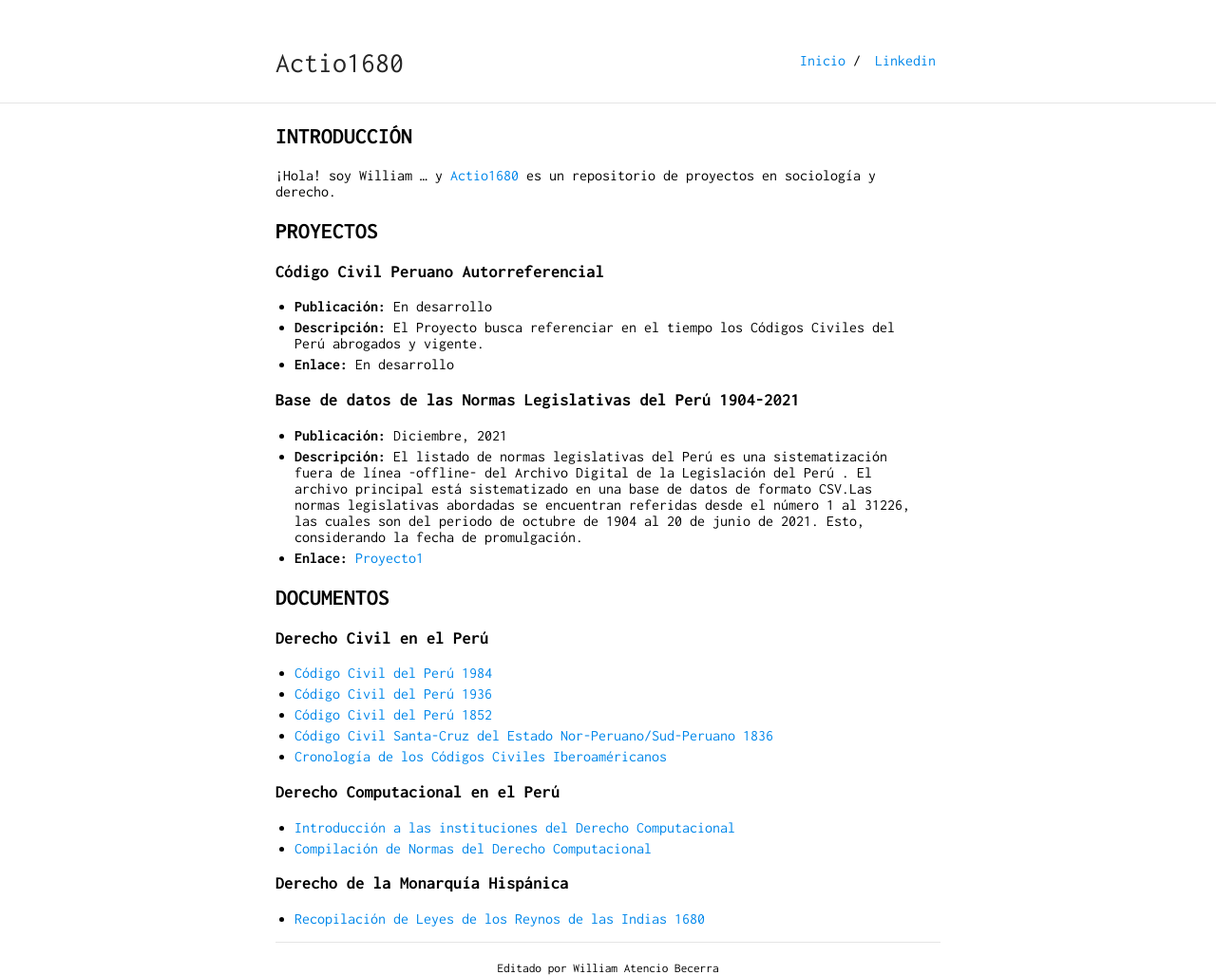
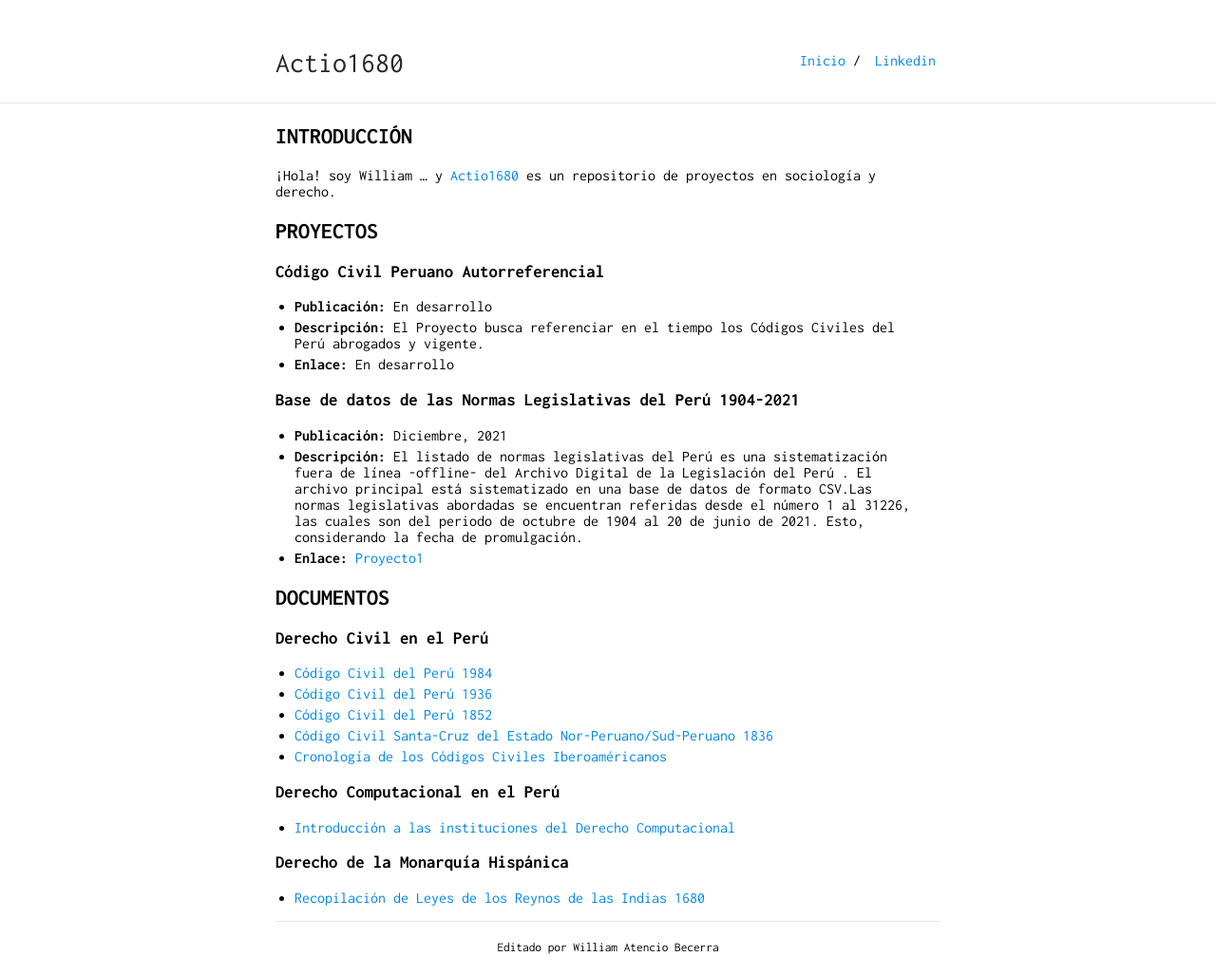
Before and after one commit to actio1680/actio1680.github.io, a Jekyll site: the page built from index.md, in a window 1280 px wide. Shown: the whole page at 95% size. Built offline with Jekyll 4.4.1, drawn with Linux system fonts in a browser that asks for light colours; our own code applies the rules of GitHub Pages for plain Markdown files; after the commit the page ends 1005 px from its top, so only the background shows below that.

Commit message:
Update index.md

```diff
--- a/index.md
+++ b/index.md
@@ -29,9 +29,10 @@ layout: default
 - [Código Civil Santa-Cruz del Estado Nor-Peruano/Sud-Peruano 1836](paginas/cc1836.md)
 - [Cronología de los Códigos Civiles Iberoaméricanos](paginas/cronologiacc.md)
 
+
 ### Derecho Computacional en el Perú
 - [Introducción a las instituciones del Derecho Computacional](paginas/instituciones-derecho-computacional.md)
-- [Compilación de Normas del Derecho Computacional](paginas/compilacion-derecho-computacional.md)
+
 
 ### Derecho de la Monarquía Hispánica
 - [Recopilación de Leyes de los Reynos de las Indias 1680](paginas/recopilacion1680)
```
